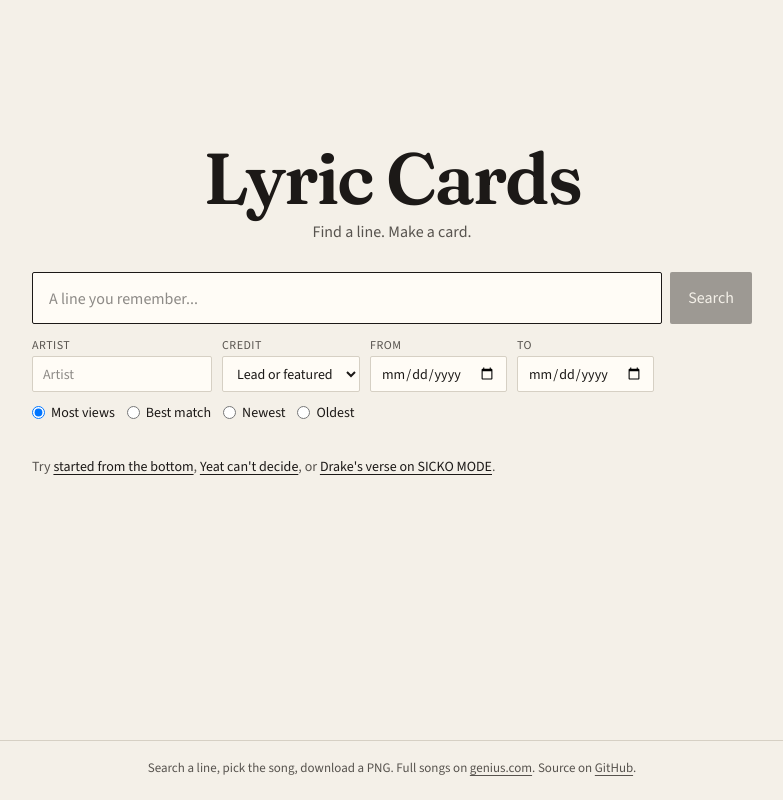
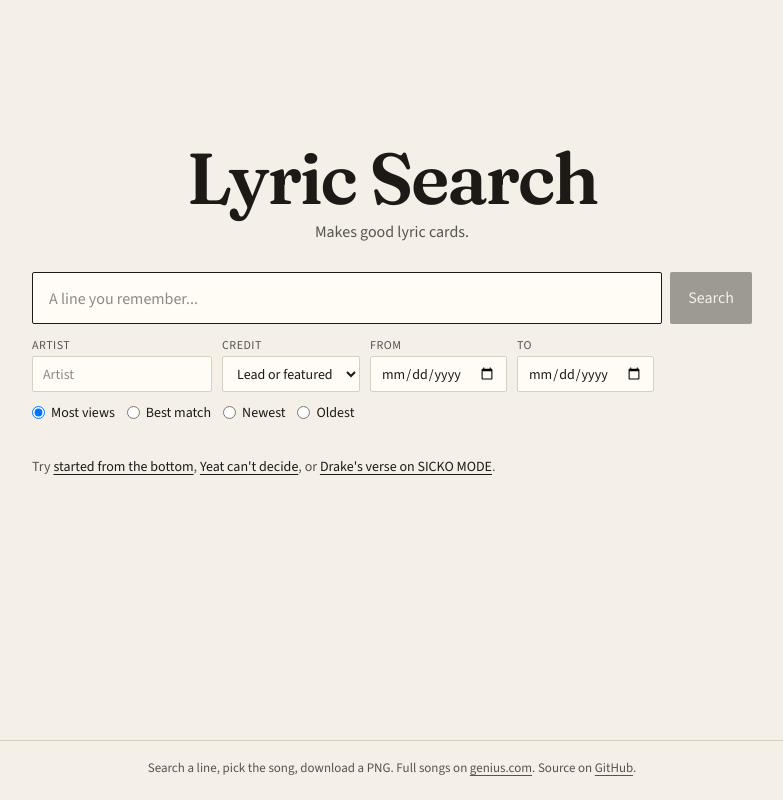
Before and after one commit to claytomode/genius-lyric-search, a Next.js app: page / in a window 1280 px wide. Shown: the whole page, without its empty margins (248-1031 px from the left). Built offline with nearby package versions, Linux system fonts and the light colour scheme.

Commit message:
Keep the Lyric Search name and say it makes good lyric cards.

```diff
--- a/app/layout.tsx
+++ b/app/layout.tsx
@@ -19,8 +19,8 @@ const card = Inter_Tight({
 });
 
 export const metadata: Metadata = {
-  title: "Lyric Cards",
-  description: "Find a lyric line and export a card. Filter by artist, including verses they only feature on.",
+  title: "Lyric Search",
+  description: "Search a lyric line and export a card. Filter by artist, including verses they only feature on.",
   robots: { index: false, follow: false },
 };
 
--- a/app/page.tsx
+++ b/app/page.tsx
@@ -6,8 +6,8 @@ export default function Home() {
 
   return (
     <main className="home">
-      <h1 className="brand">Lyric Cards</h1>
-      <p className="tagline">Find a line. Make a card.</p>
+      <h1 className="brand">Lyric Search</h1>
+      <p className="tagline">Makes good lyric cards.</p>
       <HomeSearch requireArtist={requireArtist} />
       <footer className="foot">
         Search a line, pick the song, download a PNG. Full songs on{" "}
--- a/app/search/page.tsx
+++ b/app/search/page.tsx
@@ -9,7 +9,7 @@ export default function SearchPage() {
   return (
     <main className="shell">
       <header className="site-header">
-        <Link href="/">Lyric Cards</Link>
+        <Link href="/">Lyric Search</Link>
         <a
           className="site-source"
           href="https://github.com/claytomode/genius-lyric-search"
```
Also changed, not shown: 1 other file (tests, documents, lock files or other folders).
